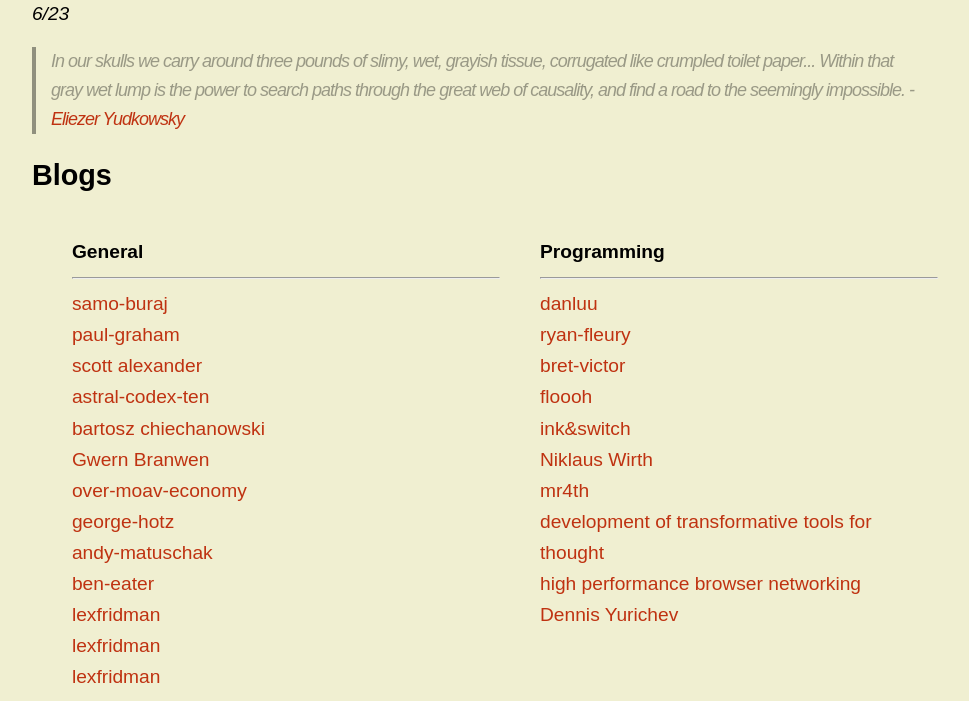
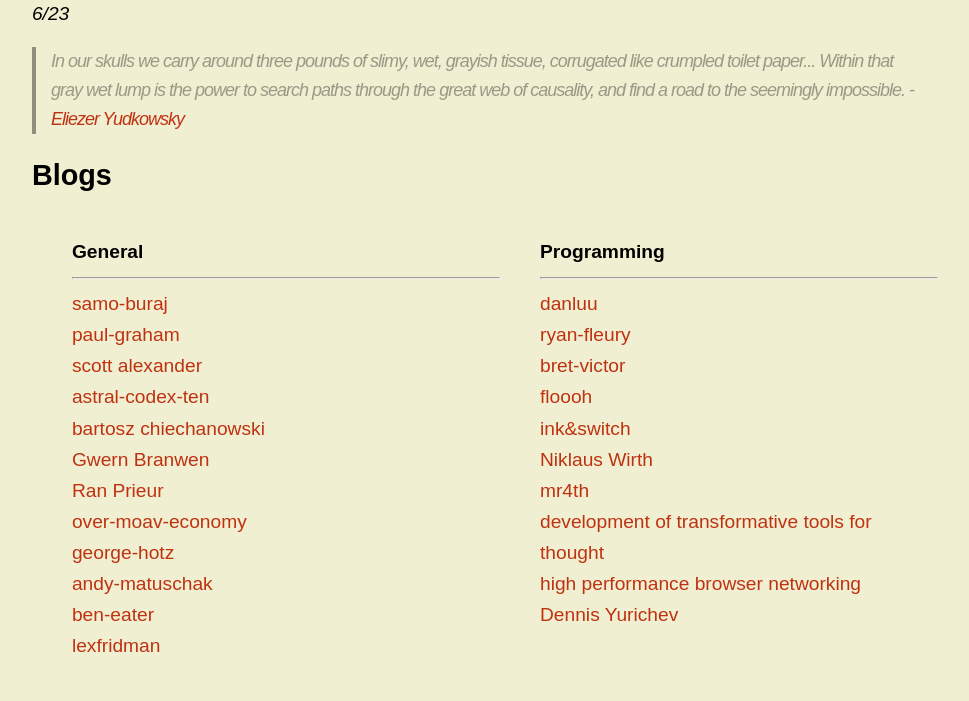
Before and after one commit to Ziv-spec/Ziv-spec.github.io, a plain HTML site: page posts/links.html in a window 1280 px wide. Shown: the part 73-774 px from the top of the page, without its empty margins (140-1109 px from the left). Drawn offline with Linux system fonts and the light colour scheme.

Commit message:
remove redundency

```diff
--- a/posts/links.html
+++ b/posts/links.html
@@ -65,7 +65,6 @@
 </blockquote>
 
 <div  class="clearfix">
-
 <h2>Blogs</h2>
 </ul>
 <ul class="column left">
@@ -77,12 +76,11 @@
 <li><a href="https://astralcodexten.substack.com">astral-codex-ten</a></li>
 <li><a href="https://ciechanow.ski/archives/">bartosz chiechanowski</a></li>
 <li><a href="https://gwern.net/">Gwern Branwen</a></li>
+<li><a href="http://ranprieur.com/essays.html">Ran Prieur</a></li>
 <li><a href="http://omermoav.com">over-moav-economy</a></li>
 <li><a href="https://geohot.github.io/blog">george-hotz</a></li>
 <li><a href="https://andymatuschak.org/">andy-matuschak</a></li>
 <li><a href="https://eater.net">ben-eater</a></li>
-<li><a href="https://lexfridman.com/">lexfridman</a></li>
-<li><a href="https://lexfridman.com/">lexfridman</a></li>
 <li><a href="https://lexfridman.com/">lexfridman</a></li>
 </ul>
 <ul class="column right">
@@ -103,8 +101,8 @@
 
 <div>
 <h2>Enlightening Ideas & Information</h2>
+<h3>Links</h3>
 
-<h3>Links</h3>
 <ul>
 <li>
   <b>How do complex civilizations collapse</b>
```
Also changed, not shown: links.html (+1 -0 lines).
